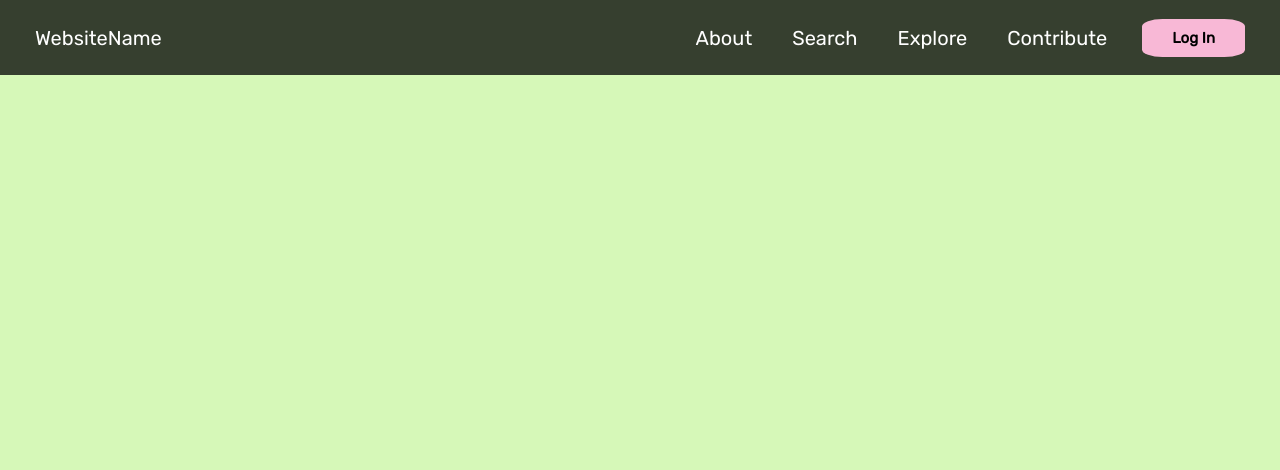
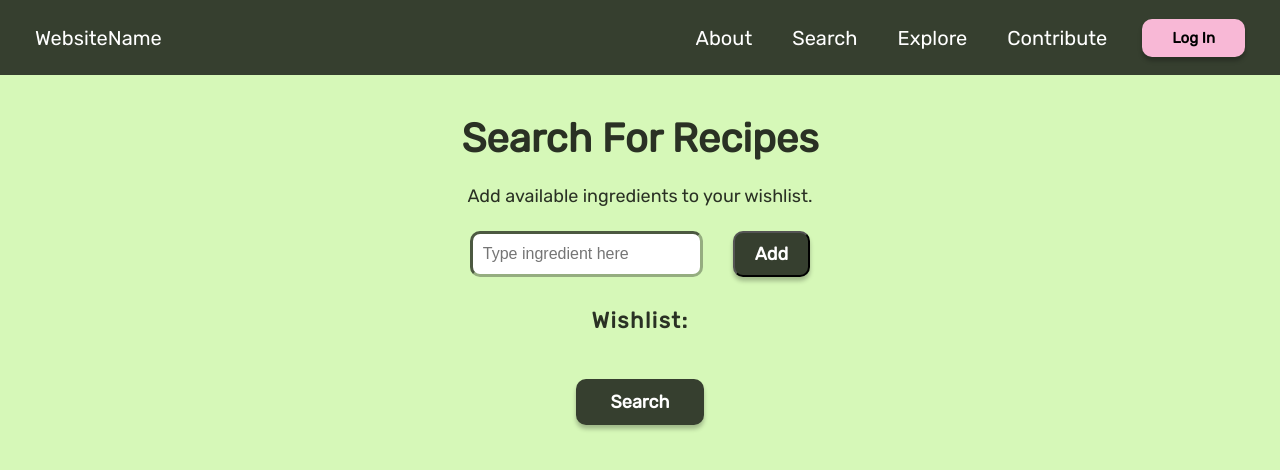
Before and after one commit to shlok12343/f24-group10, a React (Vite) app: page / in a window 1280 px wide. Shown: the top 470 px of the page. Built offline with nearby package versions, Linux system fonts and the light colour scheme.

Commit message:
search-for-recipes

```diff
--- a/src/App.jsx
+++ b/src/App.jsx
@@ -1,14 +1,14 @@
 import { useState } from 'react';
-import reactLogo from './assets/react.svg';
-import viteLogo from '/vite.svg';
 import './App.css';
 import NavBar from './components/NavBar/NavBar';
+import Search from './components/Search/Search';
 
 function App() {
   const [count, setCount] = useState(0);
   return (
     <>
       <NavBar />
+      <Search />
     </>
   );
 }
--- a/src/components/NavBar/NavBar.module.css
+++ b/src/components/NavBar/NavBar.module.css
@@ -51,12 +51,23 @@
   padding: 10px 30px;
   background-color: #f8b8d6;
   border: none;
-  border-radius: 20%;
+  border-radius: 10px;
   cursor: pointer;
   margin-right: 55px;
   white-space: nowrap;
   font-size: 15px;
   font-weight: bold;
+  box-shadow: 0 4px 4px rgba(0, 0, 0, 0.25);
+  transition: box-shadow 200ms ease-in-out, transform 200ms ease-in-out;
+}
+
+.login:hover {
+  transform: scale(1.05);
+}
+
+.login:active {
+  transform: translateY(2px);
+  box-shadow: 0 2px 2px rgba(0, 0, 0, 0.25);
 }
 
 .menuIcon {
--- /dev/null
+++ b/src/components/Search/Search.jsx
@@ -0,0 +1,61 @@
+import { useState } from 'react';
+import styles from './Search.module.css';
+
+function Search() {
+  const [ingredient, setIngredient] = useState('');
+  const [ingredientsList, setIngredientsList] = useState([]);
+
+  const handleAdd = () => {
+    if (ingredient.trim()) {
+      setIngredientsList([...ingredientsList, ingredient]);
+      setIngredient('');
+    }
+  };
+
+  const handleDelete = (index) => {
+    setIngredientsList(ingredientsList.filter((_, i) => i !== index));
+  };
+
+  return (
+    <>
+      <div className={styles.container}>
+        <h1>Search For Recipes</h1>
+        <p>Add available ingredients to your wishlist.</p>
+
+        <div className={styles.addItems}>
+          <input
+            type="text"
+            name="ingredients"
+            id="ingredients"
+            placeholder="Type ingredient here"
+            value={ingredient}
+            onChange={(e) => setIngredient(e.target.value)}
+            required
+          />
+          <button onClick={handleAdd}>Add</button>
+        </div>
+
+        <div className={styles.ingredientList}>
+          <h3>Wishlist:</h3>
+          <div className={styles.ingredientItemsContainer}>
+            {ingredientsList.map((item, index) => (
+              <div key={index} className={styles.ingredientItem}>
+                {item}
+                <button
+                  className={styles.deleteButton}
+                  onClick={() => handleDelete(index)}
+                >
+                  X
+                </button>
+              </div>
+            ))}
+          </div>
+        </div>
+
+        <button className={styles.searchbtn}>Search</button>
+      </div>
+    </>
+  );
+}
+
+export default Search;
--- /dev/null
+++ b/src/components/Search/Search.module.css
@@ -0,0 +1,134 @@
+.container {
+  display: flex;
+  flex-direction: column;
+  align-items: center;
+  min-height: 100vh;
+  text-align: center;
+  margin-top: 40px;
+  gap: 15px;
+  word-wrap: break-word;
+}
+
+.container h1 {
+  font-size: 40px;
+  color: #2a3124;
+}
+
+.container p {
+  margin-top: 5px;
+  max-width: 650px;
+  word-wrap: break-word;
+  line-height: 1.6;
+  font-size: 18px;
+  color: #2a3124;
+  font-weight: 500;
+}
+
+.addItems {
+  margin-top: 5px;
+  display: flex;
+  gap: 30px;
+}
+
+.addItems input {
+  padding: 10px;
+  font-size: 16px;
+  border-radius: 10px;
+  border-color: #95ad80;
+  border-width: 3px;
+}
+
+.addItems input:focus {
+  border-color: #363f2f;
+  outline: none;
+}
+
+.addItems button {
+  padding: 10px 20px;
+  font-size: 18px;
+  background-color: #363f2f;
+  color: white;
+  cursor: pointer;
+  border-radius: 10px;
+  font-weight: bold;
+  box-shadow: 0 4px 4px rgba(0, 0, 0, 0.25);
+  transition: box-shadow 200ms ease-in-out, transform 200ms ease-in-out;
+}
+
+.addItems button:hover {
+  transform: scale(1.05);
+}
+
+.addItems button:active {
+  transform: translateY(2px);
+  box-shadow: 0 2px 2px rgba(0, 0, 0, 0.25);
+}
+
+.searchbtn {
+  margin-top: 10px;
+  padding: 12px 35px;
+  background-color: #363f2f;
+  color: white;
+  border: none;
+  border-radius: 10px;
+  font-size: 18px;
+  cursor: pointer;
+  font-weight: bold;
+  box-shadow: 0 4px 4px rgba(0, 0, 0, 0.25);
+  transition: box-shadow 200ms ease-in-out, transform 200ms ease-in-out;
+}
+
+.searchbtn:hover {
+  transform: scale(1.05);
+}
+
+.searchbtn:active {
+  transform: translateY(2px);
+  box-shadow: 0 2px 2px rgba(0, 0, 0, 0.25);
+}
+
+.ingredientList {
+  margin-top: 15px;
+  display: flex;
+  flex-direction: column;
+  align-items: center;
+  gap: 10px;
+  width: 100%;
+}
+
+.ingredientList h3 {
+  color: #2a3124;
+  letter-spacing: 1.5px;
+  margin-bottom: 10px;
+  font-size: 22px;
+}
+
+.ingredientItemsContainer {
+  display: flex;
+  flex-wrap: wrap;
+  gap: 10px;
+  justify-content: center;
+  width: 330px;
+}
+
+.ingredientItem {
+  background-color: #abc693;
+  color: #2a3124;
+  padding: 10px 20px;
+  border-radius: 10px;
+  position: relative;
+  font-weight: 500;
+}
+
+.deleteButton {
+  background: none;
+  border: none;
+  color: #ff4d4d;
+  font-size: 10px;
+  font-weight: 1100;
+  position: absolute;
+  top: 1px;
+  right: 0px;
+  cursor: pointer;
+  font-weight: bold;
+}
```
